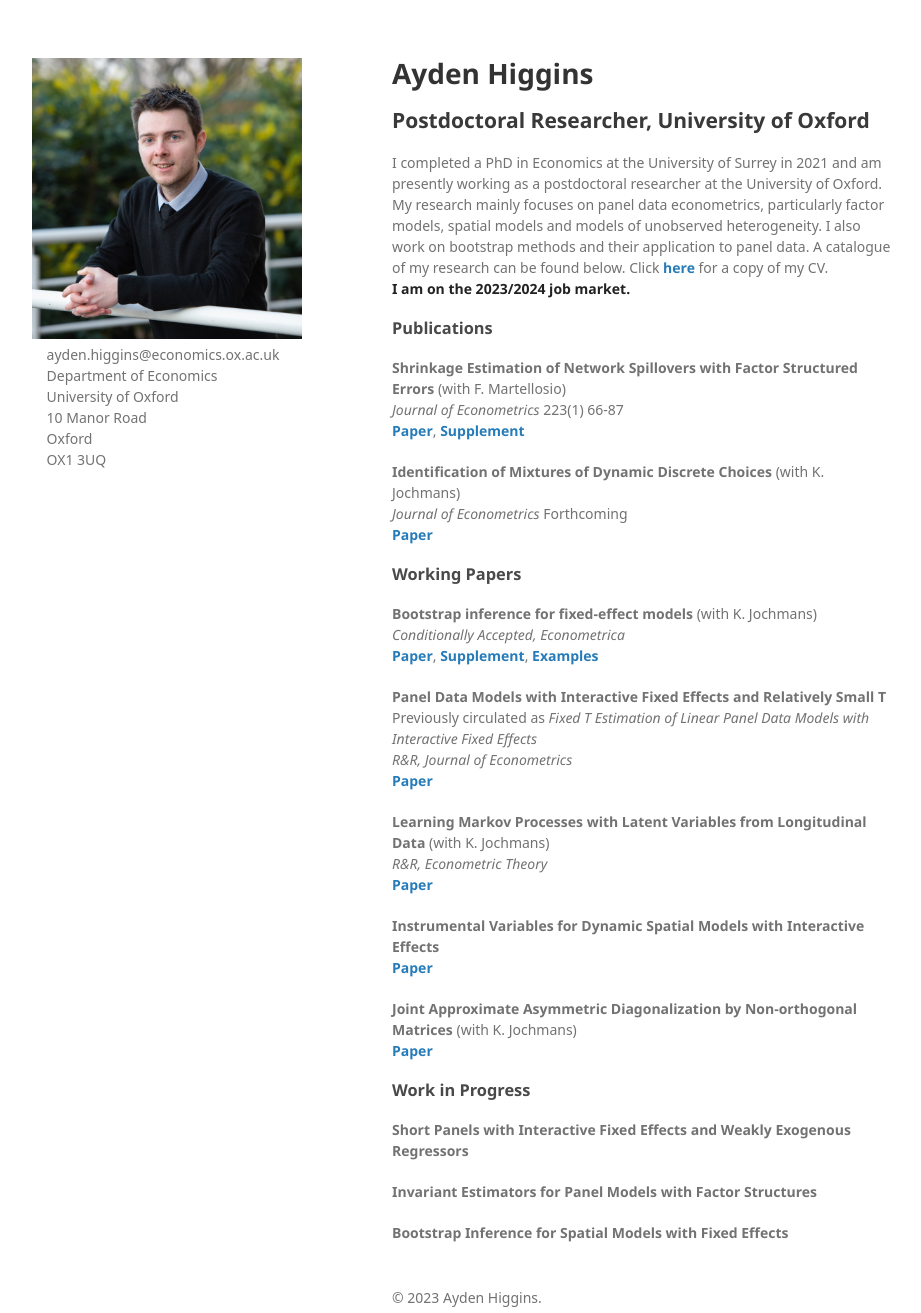
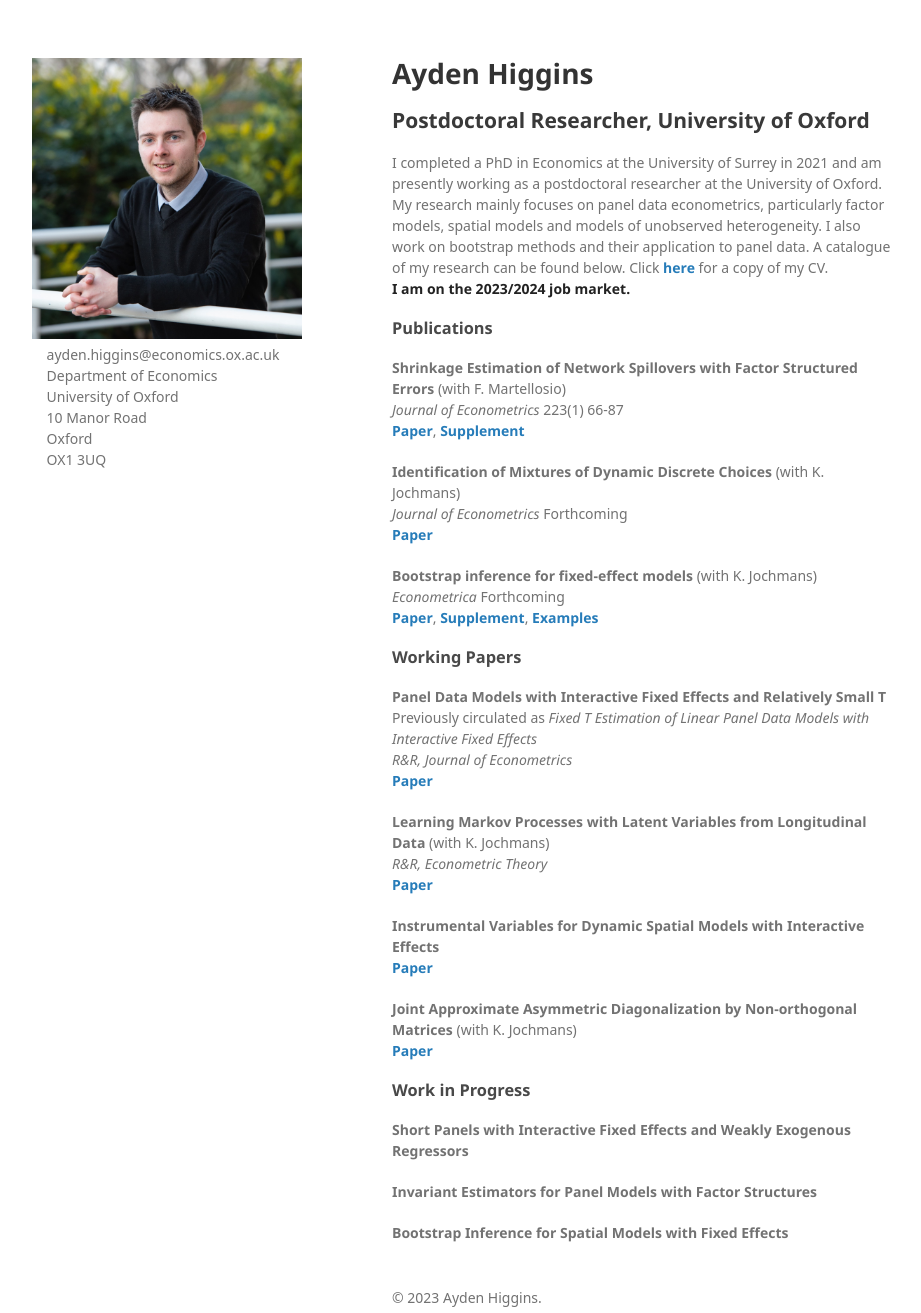
Before and after one commit to Tokkita/Tokkita.github.io, a Jekyll site: the page built from index.md, in a window 1280 px wide and 1313 px high. Shown: the whole window, without its empty margins (178-1099 px from the left). Built offline with Jekyll 4.4.1, drawn with Linux system fonts in a browser that asks for light colours; nearby versions of some CDN libraries; some web fonts are replaced; our own code applies the rules of GitHub Pages for plain Markdown files.

Commit message:
Update index.md

```diff
--- a/index.md
+++ b/index.md
@@ -7,9 +7,9 @@ I completed a PhD in Economics at the University of Surrey in 2021 and am presen
 
 <b> Identification of Mixtures of Dynamic Discrete Choices </b> (with K. Jochmans) <br> <i> Journal of Econometrics </i> Forthcoming <br> <strong><a href="{{ Mixture.pdf | prepend: '/assets/pdf/Mixture/Mixture.pdf' | relative_url | download }}">Paper</a></strong>
 
+<b> Bootstrap inference for fixed-effect models </b> (with K. Jochmans) <br> <i> Econometrica </i> Forthcoming <br> <strong><a href="{{ Bootstrap.pdf | prepend: '/assets/pdf/Boot/Bootstrap.pdf' | relative_url | download }}">Paper</a></strong>, <strong><a href="{{ Supplement.pdf | prepend: '/assets/pdf/Boot/Supplement.pdf' | relative_url | download }}">Supplement</a></strong>,  <strong><a href="{{ Examples.pdf | prepend: '/assets/pdf/Boot/Examples.pdf' | relative_url | download }}">Examples</a></strong>
+
 ### Working Papers
-<b> Bootstrap inference for fixed-effect models </b> (with K. Jochmans) <br> <i> Conditionally Accepted, Econometrica </i> <br> <strong><a href="{{ Bootstrap.pdf | prepend: '/assets/pdf/Boot/Bootstrap.pdf' | relative_url | download }}">Paper</a></strong>, <strong><a href="{{ Supplement.pdf | prepend: '/assets/pdf/Boot/Supplement.pdf' | relative_url | download }}">Supplement</a></strong>,  <strong><a href="{{ Examples.pdf | prepend: '/assets/pdf/Boot/Examples.pdf' | relative_url | download }}">Examples</a></strong>
-
 <b> Panel Data Models with Interactive Fixed Effects and Relatively Small T </b> <br> Previously circulated as <i> Fixed T Estimation of Linear Panel Data Models with Interactive Fixed Effects </i> <br> <i> R&R, Journal of Econometrics </i> <br> <strong><a href="{{ MasterLatest.pdf | prepend: '/assets/pdf/FTIFE/MasterLatest.pdf' | relative_url | download }}">Paper</a></strong>
 
 <b> Learning Markov Processes with Latent Variables from Longitudinal Data  </b> (with K. Jochmans) <br> <i> R&R, Econometric Theory </i> <br> <strong><a href="{{ Bootstrap.pdf | prepend: '/assets/pdf/Long/Long.pdf' | relative_url | download }}">Paper</a></strong>
```
